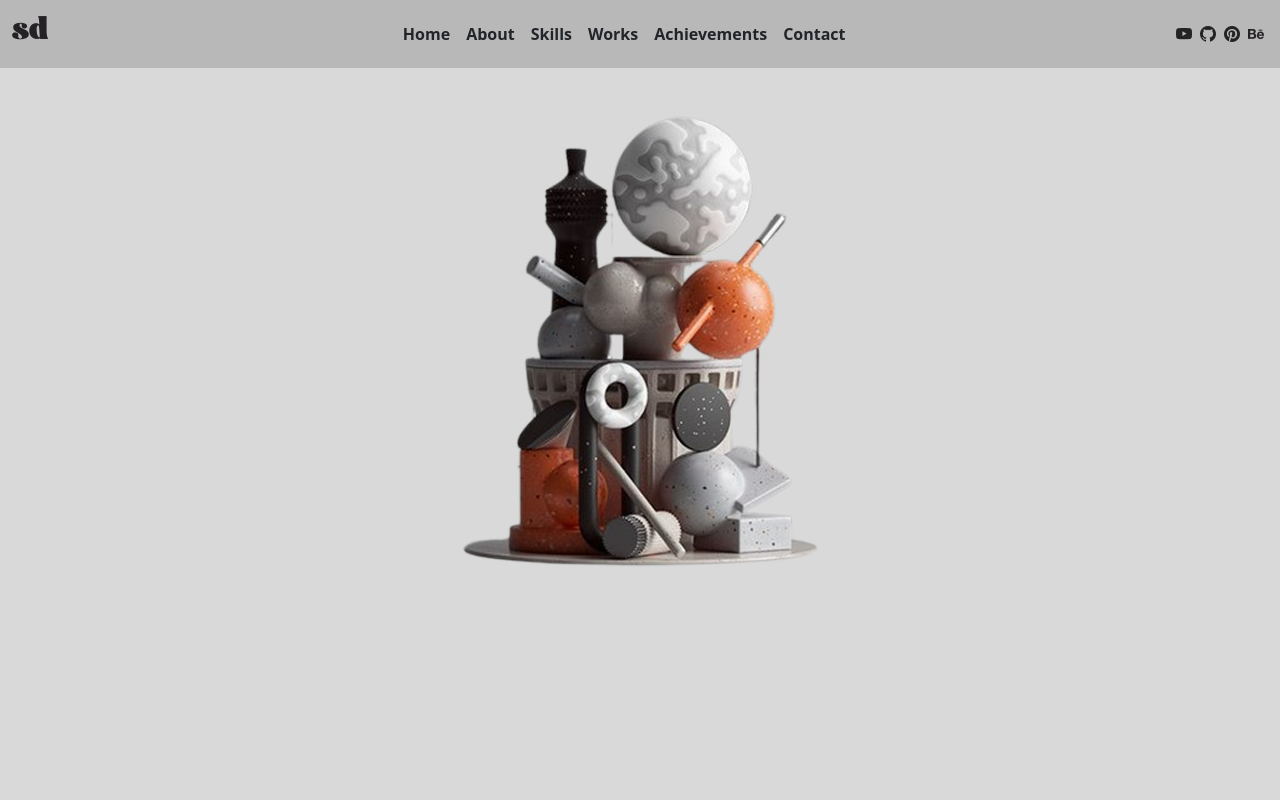
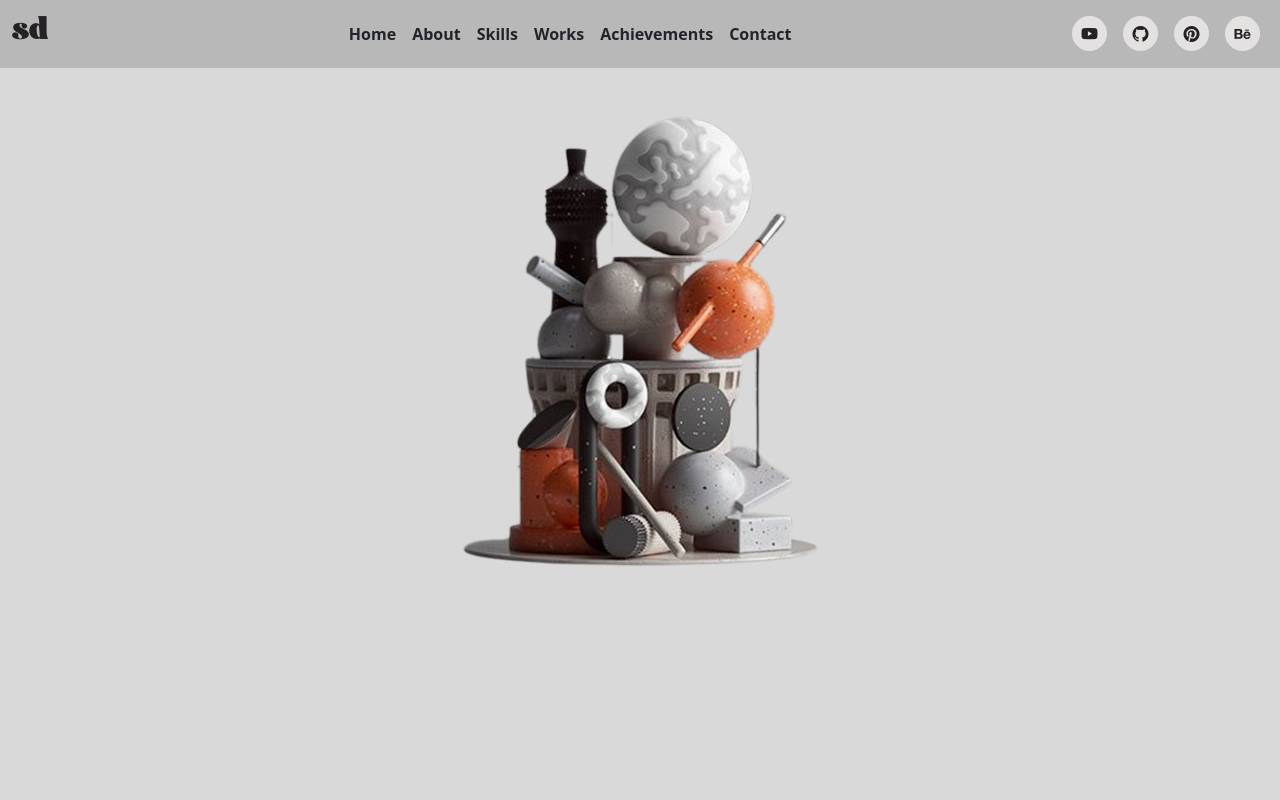
Before and after one commit to Snehadas08/portfolio-sneha, a website: page index.html in a window 1280 px wide. Shown: the top 800 px of the page. Drawn offline with nearby package versions, Linux system fonts and the light colour scheme; a web font is replaced by a local one.

Commit message:
some minor changes happened

```diff
--- a/index.html
+++ b/index.html
@@ -54,10 +54,10 @@
         </ul>
     <div class="row">
       <ul class="navbar-nav sm-icons">
-        <li><a href="https://www.youtube.com/@Snehathinks"class="link"><i class="bi bi-youtube mx-1"></i></i></a></li>
-                <li><a href="https://github.com/Snehadas08"class="link"><i class="bi bi-github mx-1"></i></a></li>
-                <li ><a href="https://pin.it/2WhgxoMSV"class="link"><i class="bi bi-pinterest mx-1"></i></a></li>
-                <li><a href="https://www.behance.net/snehadas40"class="link"><i class="bi bi-behance mx-1"></i></a></li>
+        <li><a href="https://www.youtube.com/@Snehathinks"class="link"><i class="head-icon bi bi-youtube mx-2"></i></i></a></li>
+                <li><a href="https://github.com/Snehadas08"class="link"><i class="head-icon bi bi-github mx-2"></i></a></li>
+                <li ><a href="https://pin.it/2WhgxoMSV"class="link"><i class=" head-icon bi bi-pinterest mx-2"></i></a></li>
+                <li><a href="https://www.behance.net/snehadas40"class="link"><i class="head-icon bi bi-behance mx-2"></i></a></li>
       </ul>
     </div>
       </div>
@@ -101,7 +101,7 @@
             <div class="buttons pt-3">
               <button type="button" class="ach-btn">Download Resume</button>
               <br>
-              <button type="button" class="ach-btn">Connect <a href="https://www.linkedin.com/in/sneha-das-a62446320?utm_source=share&utm_campaign=share_via&utm_content=profile&utm_medium=android_app "><i class="bi bi-linkedin"></i></a></button>
+              <button type="button" class="ach-btn">Connect <a href="https://www.linkedin.com/in/sneha-das-a62446320?utm_source=share&utm_campaign=share_via&utm_content=profile&utm_medium=android_app "><i class=" px-2 bi bi-linkedin"></i></a></button>
             </div>
          </div>
       </div>
@@ -231,7 +231,7 @@
                 <label for="exampleFormControlTextarea1" class="form-label text-dark fw-semibold">Remarks</label>
                 <textarea class="form-control" id="textarea" rows="3"></textarea>
               </div>
-              <button type="submit" class="ach-btn my-2">Submit</button>
+              <button type="submit" class="ach-btn my-2 px-5">Submit</button>
              </form>
               </div>
             </div>
--- a/scss/_desktopStyles.scss
+++ b/scss/_desktopStyles.scss
@@ -17,6 +17,7 @@
   .navbar{
     background-color: #b8b8b8;
   }
+
   .navbar-sticky{
     position: fixed !important;
     box-shadow: 0 5px 16px rgba(0, 0, 0, 0.1);
@@ -31,6 +32,10 @@
   }
   ul {
     list-style: none;
+  }
+  a{
+
+    text-decoration: none;
   }
   .navbar-collapse {
     transition: all ease-in-out 0.5s;
@@ -95,6 +100,7 @@
   }
   .sm-icons {
     flex-direction: row;
+
   }
   .vtimeline-icon,
   .vtimeline:before {
@@ -152,6 +158,16 @@
    background-color: #e4e1e1;
    align-items: center;
 }
+.head-icon{
+  background-color: #e4e1e1;
+  display: flex;
+  height: 35px;
+  width: 35px;
+  align-items: center;
+  border-radius: 50%;
+  padding: 10px;
+  justify-content: center;
+}
 .skills-carousel {
   .slick-slide {
     .slide-content{
```
Also changed, not shown: css/style.css, 1 other file.
